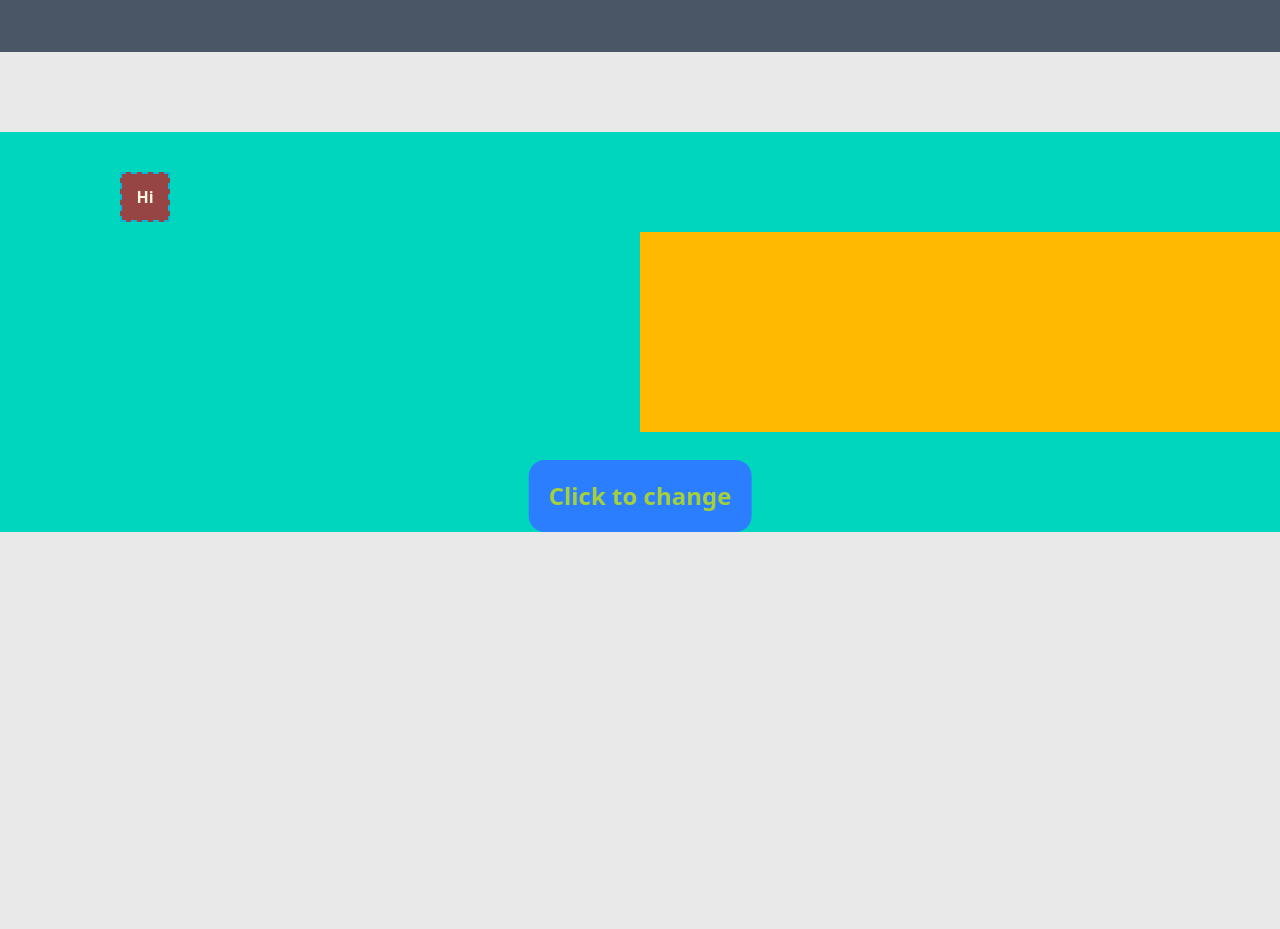
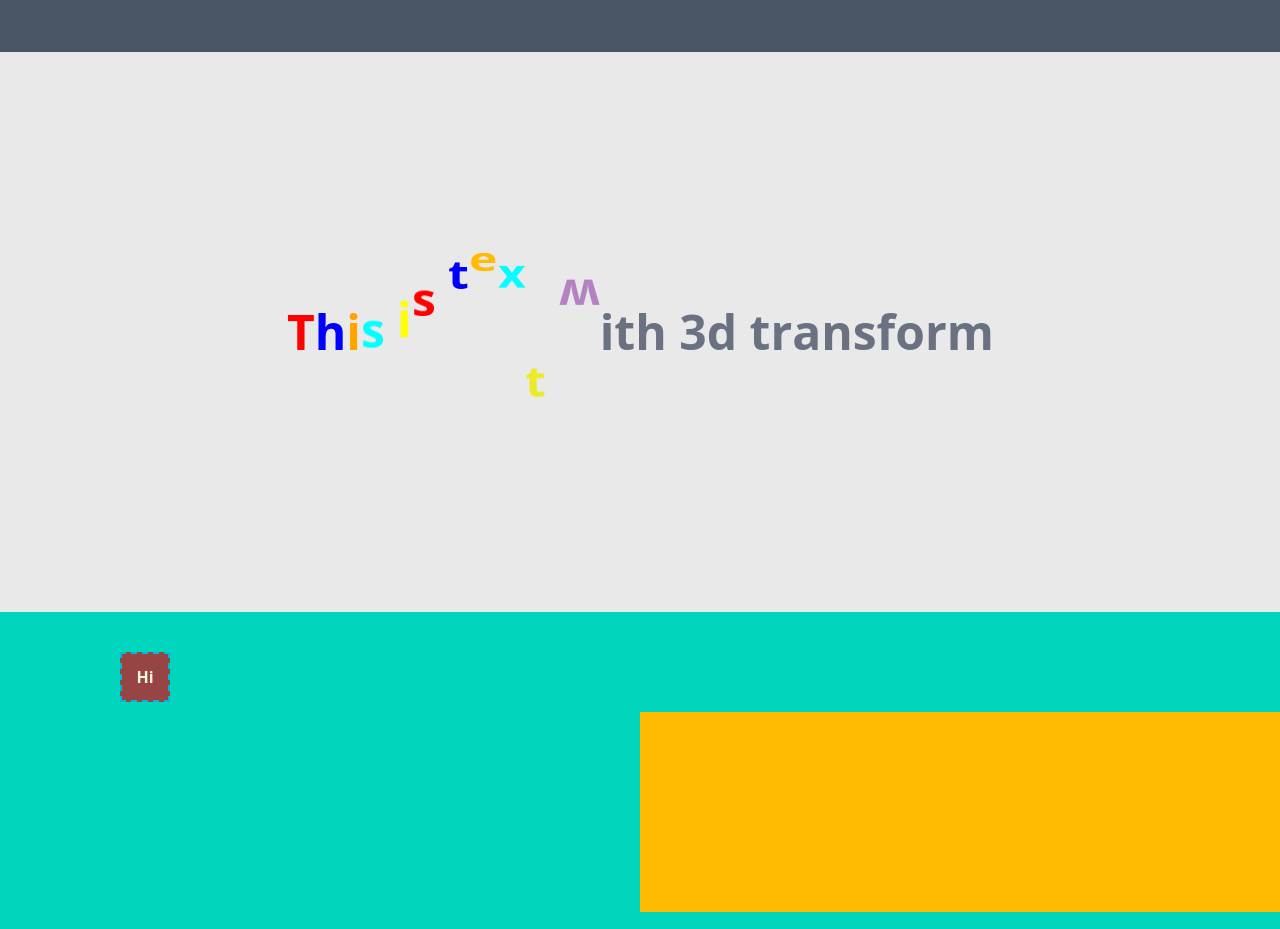
Before and after one commit to phaothu2002x/EmYeuKhoaHoc, a React (Vite) app: page / in a window 1280 px wide. Shown: the part 3640-4569 px from the top of the page. Built offline with nearby package versions, Linux system fonts and the light colour scheme.

Commit message:
3d transform

```diff
--- /dev/null
+++ b/src/components/Transform3D.jsx
@@ -0,0 +1,64 @@
+import { useGSAP } from '@gsap/react';
+import gsap from 'gsap';
+import { SplitText } from 'gsap/all';
+import React, { useRef } from 'react';
+
+const Transform3D = () => {
+    const transform3dRef = useRef();
+
+    useGSAP(
+        () => {
+            const colorText = gsap.utils.wrap([
+                'red',
+                'blue',
+                'orange',
+                'aqua',
+                'yellow',
+            ]);
+
+            // gsap.set('.box', { transformPerspective: 400 });
+            // gsap.to('.box', {
+            //     rotateY: 360,
+            //     duration: 8,
+            //     ease: 'none',
+            //     transformOrigin: '50% 50%',
+            // });
+
+            const splitText = SplitText.create('h1', { type: 'chars' });
+            gsap.set('h1', { transformPerspective: 400 });
+
+            const tl = gsap.timeline();
+            tl.to(splitText.chars, {
+                ease: 'back(2)',
+                rotateX: 360,
+                // rotateY: 90,
+                // rotateZ: 180,
+                transformOrigin: '50% 50%, -100',
+                repeat: -1,
+                yoyo: true,
+                stagger: { amount: 2.7, ease: 'power1.in' },
+                color: colorText,
+            });
+        },
+        { scope: transform3dRef }
+    );
+
+    return (
+        <main
+            ref={transform3dRef}
+            id="transform3d"
+            className="boxContent border-green-200 flex-center"
+        >
+            <div className="wrapper flex-center gap-2.5">
+                <h1 className="text-5xl font-bold text-gray-500">
+                    This is text with 3d transform
+                </h1>
+                {/* <div className="box w-[150px] h-[150px] bg-pink-500 rounded-3xl"></div>
+                <div className="box w-[150px] h-[150px] bg-pink-500 rounded-3xl"></div>
+                <div className="box w-[150px] h-[150px] bg-pink-500 rounded-3xl"></div> */}
+            </div>
+        </main>
+    );
+};
+
+export default Transform3D;
--- a/src/pages/HomePage.jsx
+++ b/src/pages/HomePage.jsx
@@ -11,6 +11,7 @@ import FinalProject from '../components/FinalProject';
 import TextIntro from '../components/TextIntro';
 import HermanHoper from '../components/HermanHoper';
 import TextWarp from '../components/TextWarp';
+import Transform3D from '../components/Transform3D';
 
 const HomePage = () => {
     return (
@@ -22,6 +23,7 @@ const HomePage = () => {
             <MaskImaged />
             <MaskedText />
             <TextWarp />
+            <Transform3D />
             <FlipTechnique />
             <TimeLine />
             <HoverText />
```
